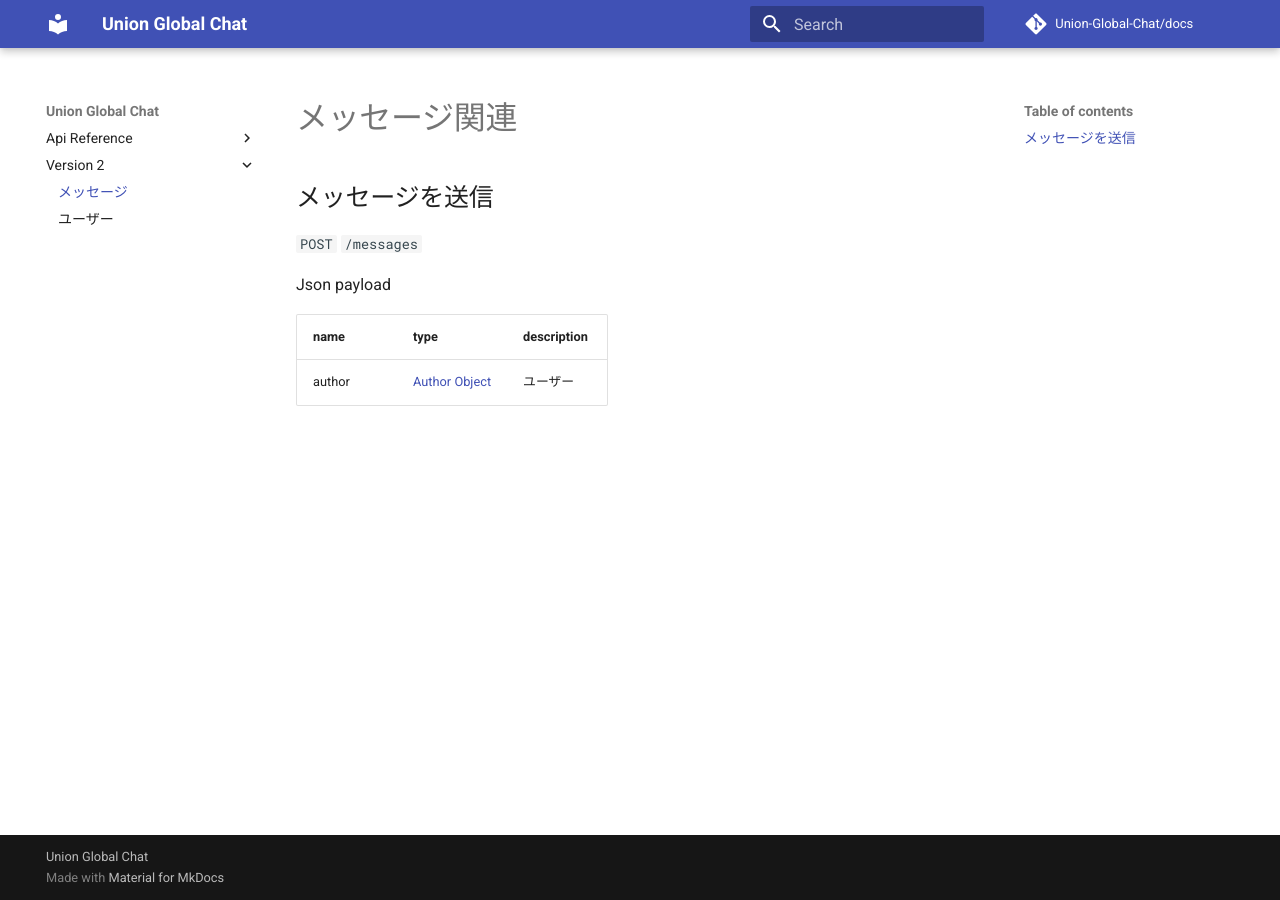
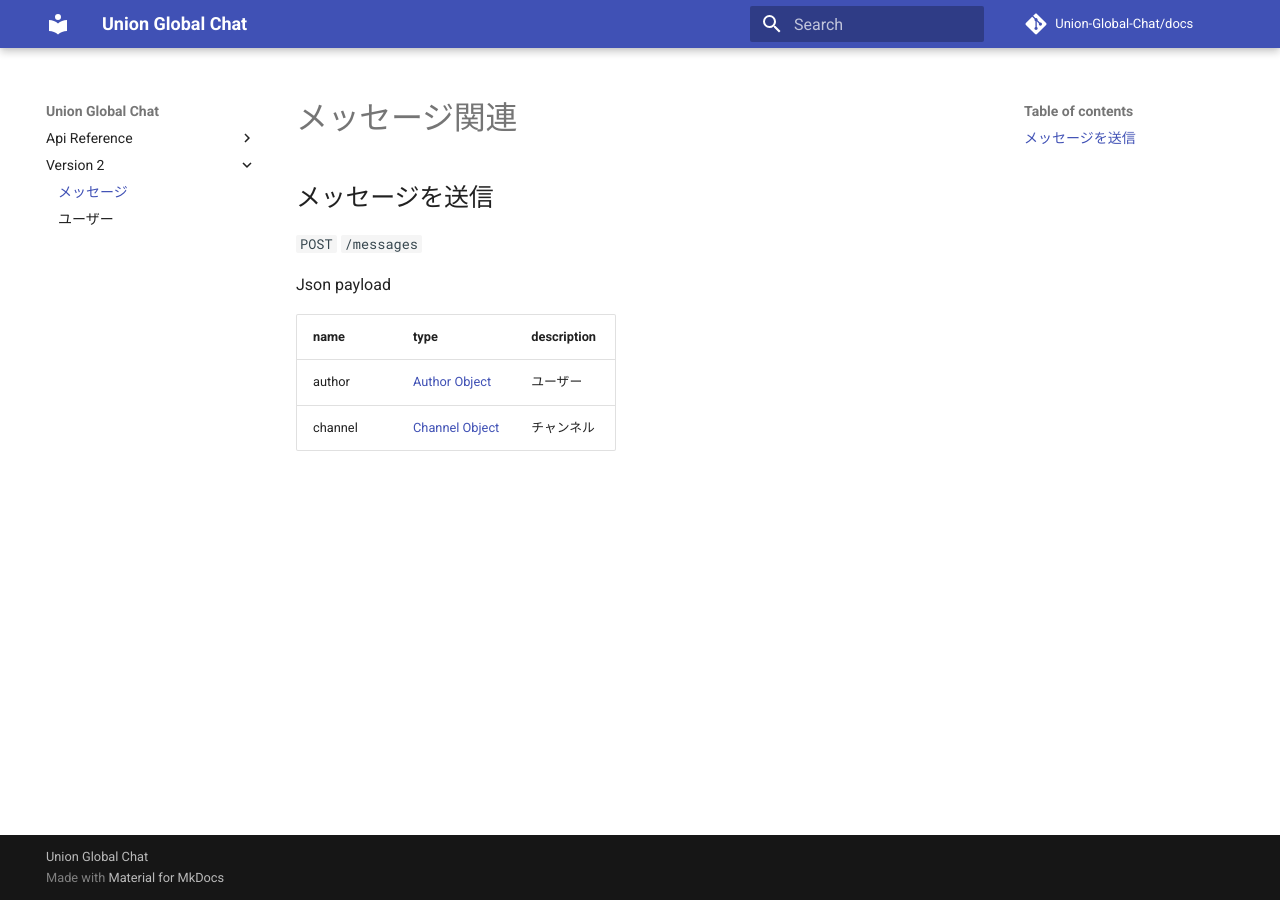
Before and after one commit to Union-Global-Chat/docs, an MkDocs documentation site: the page built from docs/v2/messages.md, in a window 1280 px wide. Built offline with MkDocs 1.6.1 and Material for MkDocs 9.7.7, drawn with Linux system fonts in a browser that asks for light colours; comment, search, counter and statistics services are not loaded.

Commit message:
Update messages.md

```diff
--- a/docs/v2/messages.md
+++ b/docs/v2/messages.md
@@ -6,6 +6,7 @@
 
 Json payload
 
-| name   | type                                       | description |
-| :---   | :---                                       | :---        |
-| author | [Author Object](/docs/v2/users#オブジェクト) | ユーザー      |
+| name    | type                                          | description |
+| :---    | :---                                          | :---        |
+| author  | [Author Object](/docs/v2/users#オブジェクト)    | ユーザー      |
+| channel | [Channel Object](/docs/v2/channel#オブジェクト) | チャンネル    |
```
